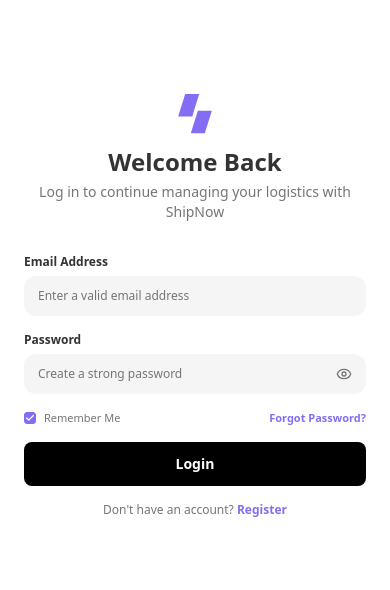
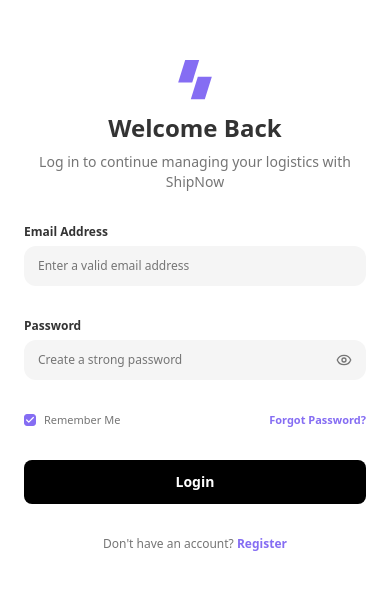
Before and after one commit to sadiq1020/ShipNow-frontend, a Next.js app: page /login in a window 390 px wide. Shown: the part 116-706 px from the top of the page. Built offline with nearby package versions, Linux system fonts and the light colour scheme.

Commit message:
feat: login page for tablet

```diff
--- a/src/app/(auth)/login/page.tsx
+++ b/src/app/(auth)/login/page.tsx
@@ -41,12 +41,12 @@
   }
 
   return (
-    <div className="flex min-h-screen w-full">
-      {/* Left brand panel */}
-      <div className="hidden w-1/2 flex-col items-center justify-between bg-brand px-[106px] py-[106px] lg:flex">
+    <div className="flex min-h-screen w-full flex-col lg:flex-row">
+      {/* Brand panel — stacked full-width on Tablet, side-by-side on Desktop */}
+      <div className="hidden flex-col items-center justify-between bg-brand px-[106px] py-[106px] md:flex md:h-[1024px] md:w-full lg:h-auto lg:w-1/2">
         <div className="flex items-center gap-3">
-          <LogoSymbol color="#1E1E1E" className="h-[38px] w-[32px]" />
-          <span className="text-[34px] font-black italic tracking-tight text-[#FEFEFE]">
+          <LogoSymbol color="#1E1E1E" className="h-[46.96px] w-[46.96px]" />
+          <span className="text-[34.43px] font-black italic tracking-tight text-[#FEFEFE]">
             SHIPNOW
           </span>
         </div>
@@ -57,7 +57,7 @@
             alt="Delivery van with packages"
             fill
             priority
-            sizes="(max-width: 1024px) 50vw, 553px"
+            sizes="(max-width: 1024px) 100vw, 553px"
             className="rounded-2xl object-cover"
           />
         </div>
@@ -72,16 +72,16 @@
         </div>
       </div>
 
-      {/* Right form panel */}
-      <div className="flex w-full items-center justify-center bg-white px-6 py-12 lg:w-1/2 lg:px-40 lg:py-[120px]">
-        <div className="flex w-full max-w-[400px] flex-col gap-8">
+      {/* Form panel */}
+      <div className="flex w-full flex-1 items-center justify-center bg-white px-6 py-12 lg:px-40 lg:py-[120px]">
+        <div className="mx-auto flex w-full max-w-[400px] flex-col gap-8 md:max-w-[480px] lg:max-w-[400px]">
           <div className="flex flex-col items-center gap-3 text-center">
             <LogoSymbol color="#856DF3" className="h-[40px] w-[34px]" />
-            <div>
+            <div className="flex flex-col gap-2">
               <h1 className="text-2xl font-bold text-text-primary">
                 Welcome Back
               </h1>
-              <p className="mt-1 text-sm text-text-secondary">
+              <p className="text-sm text-text-secondary">
                 Log in to continue managing your logistics with ShipNow
               </p>
             </div>
@@ -90,8 +90,9 @@
           <form
             onSubmit={handleSubmit(onSubmit)}
             noValidate
-            className="flex flex-col gap-4"
+            className="flex flex-col gap-8"
           >
+            <div className="flex flex-col gap-8">
               <FormField
                 label="Email Address"
                 type="email"
@@ -111,7 +112,9 @@
                   <button
                     type="button"
                     onClick={() => setShowPassword((v) => !v)}
-                  aria-label={showPassword ? "Hide password" : "Show password"}
+                    aria-label={
+                      showPassword ? "Hide password" : "Show password"
+                    }
                     className="text-text-secondary"
                   >
                     {showPassword ? (
@@ -123,9 +126,14 @@
                 }
                 {...register("password")}
               />
+            </div>
 
             <div className="flex items-center justify-between">
-              <Checkbox name="rememberMe" control={control} label="Remember Me" />
+              <Checkbox
+                name="rememberMe"
+                control={control}
+                label="Remember Me"
+              />
               <Link
                 href="/forgot-password"
                 className="text-[11px] font-semibold text-brand"
```
Lines whose indentation alone changed are shown as unchanged.
